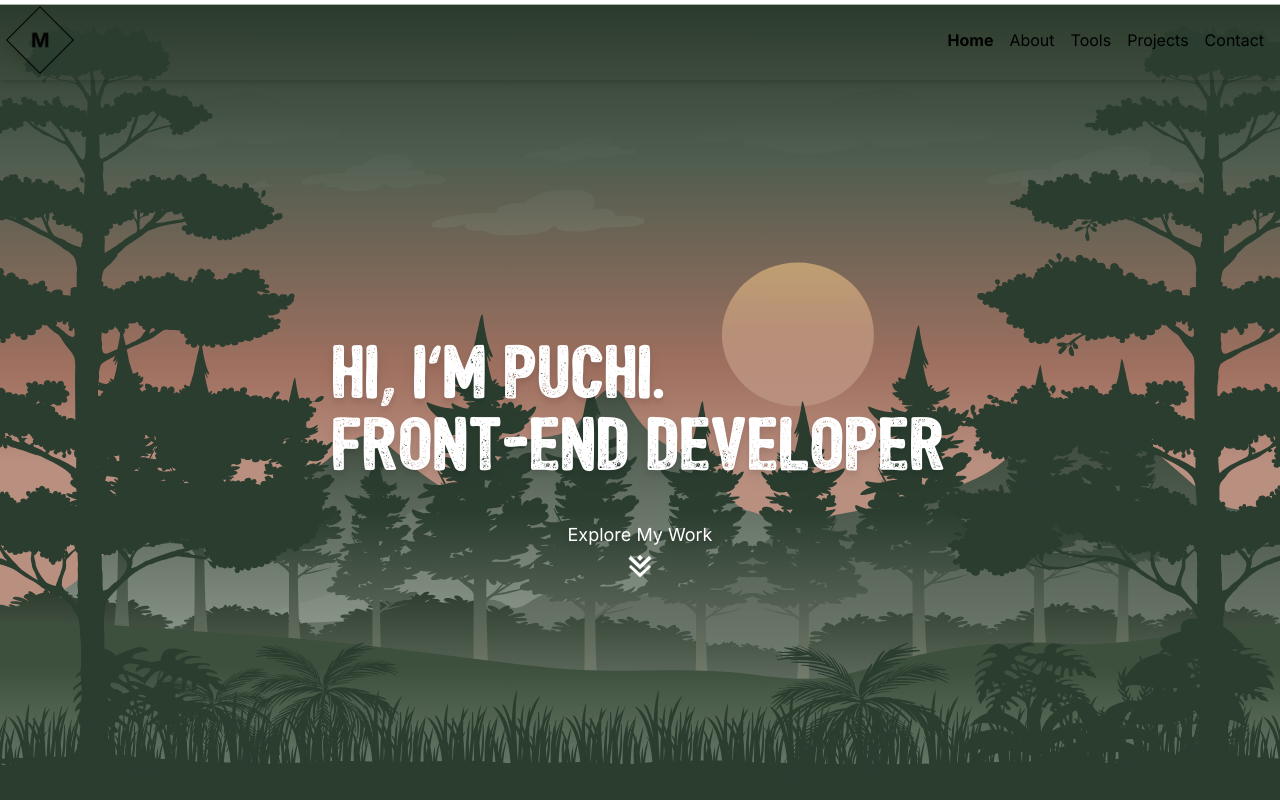
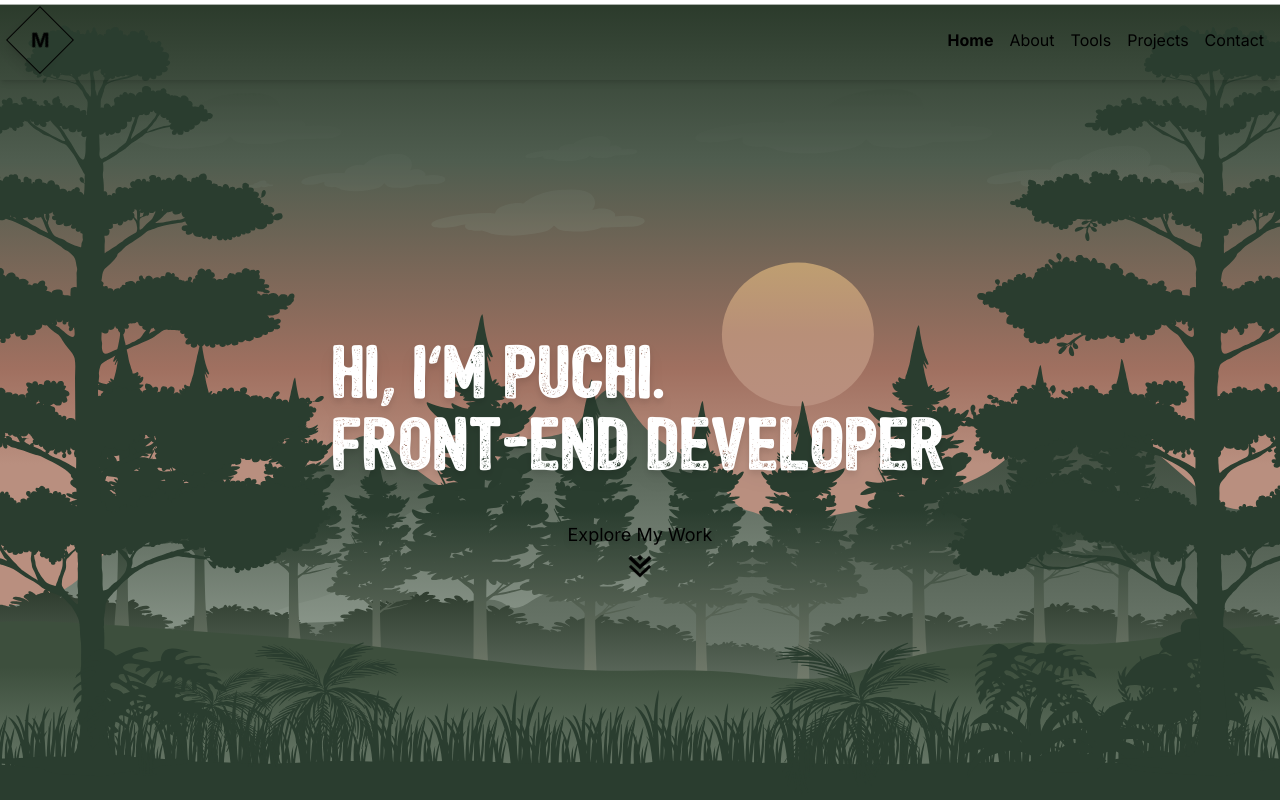
Before and after one commit to markmaraya/mry-portfolio, a React (Create React App) app: page / in a window 1280 px wide. Built offline with nearby package versions, Linux system fonts and the light colour scheme.

Commit message:
refactor: move id and className into Home component

```diff
--- a/src/App.js
+++ b/src/App.js
@@ -24,11 +24,7 @@ function App() {
       <BackgroundSVG className="fixed inset-0 w-full h-full -z-10" />
       <Header />
 
-      <Home
-        id="home"
-        className="relative flex items-center flex-col h-screen -mt-16 text-white"
-        sectionRef={sectionRef}
-      />
+      <Home sectionRef={sectionRef} />
 
       <About id="about" ref={sectionRef} />
 
--- a/src/components/sections/Home.js
+++ b/src/components/sections/Home.js
@@ -1,10 +1,13 @@
 import ScrollButton from "../ui/ScrollButton";
 
-const Home = ({ sectionRef, ...props }) => {
+const Home = ({ sectionRef }) => {
   return (
-    <section {...props}>
+    <section
+      id="home"
+      className="relative flex items-center flex-col h-screen -mt-16"
+    >
       <div className="flex-grow flex items-center justify-center">
-        <h2 className="text-7xl font-hero font-bold drop-shadow-lg z-10">
+        <h2 className="text-white text-7xl font-hero font-bold drop-shadow-lg z-10">
           Hi, I'm Puchi.
           <br />
           Front-end Developer
```
